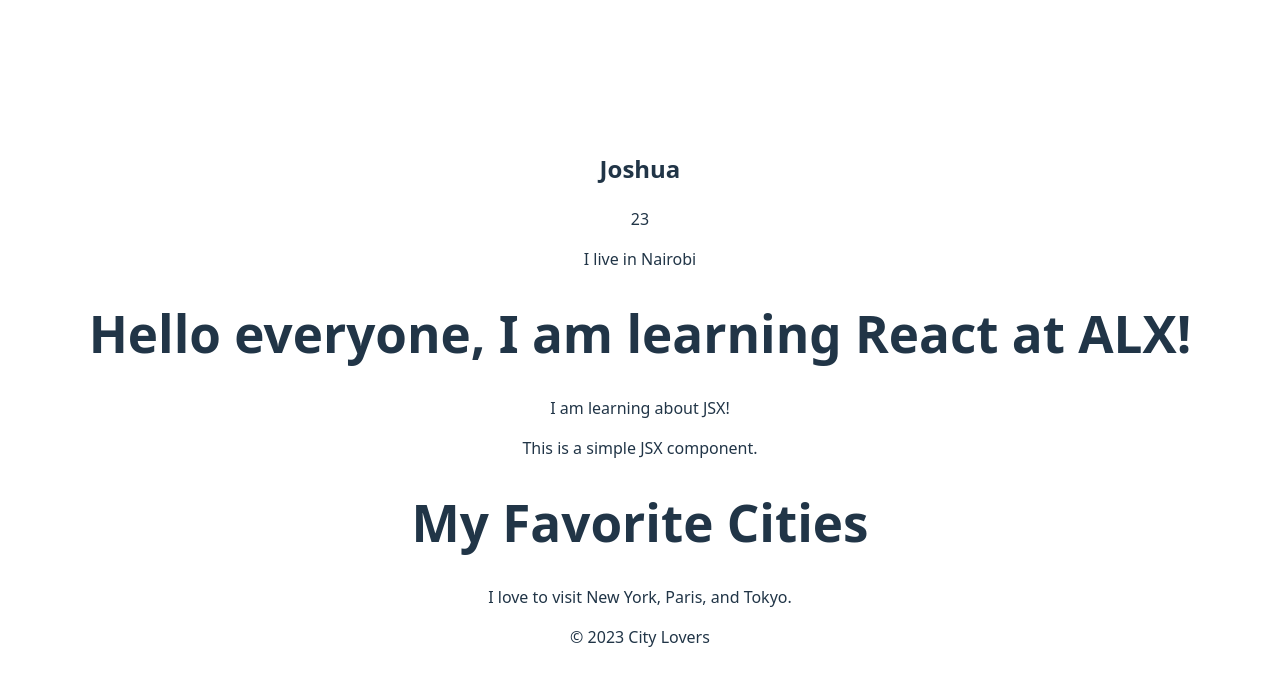
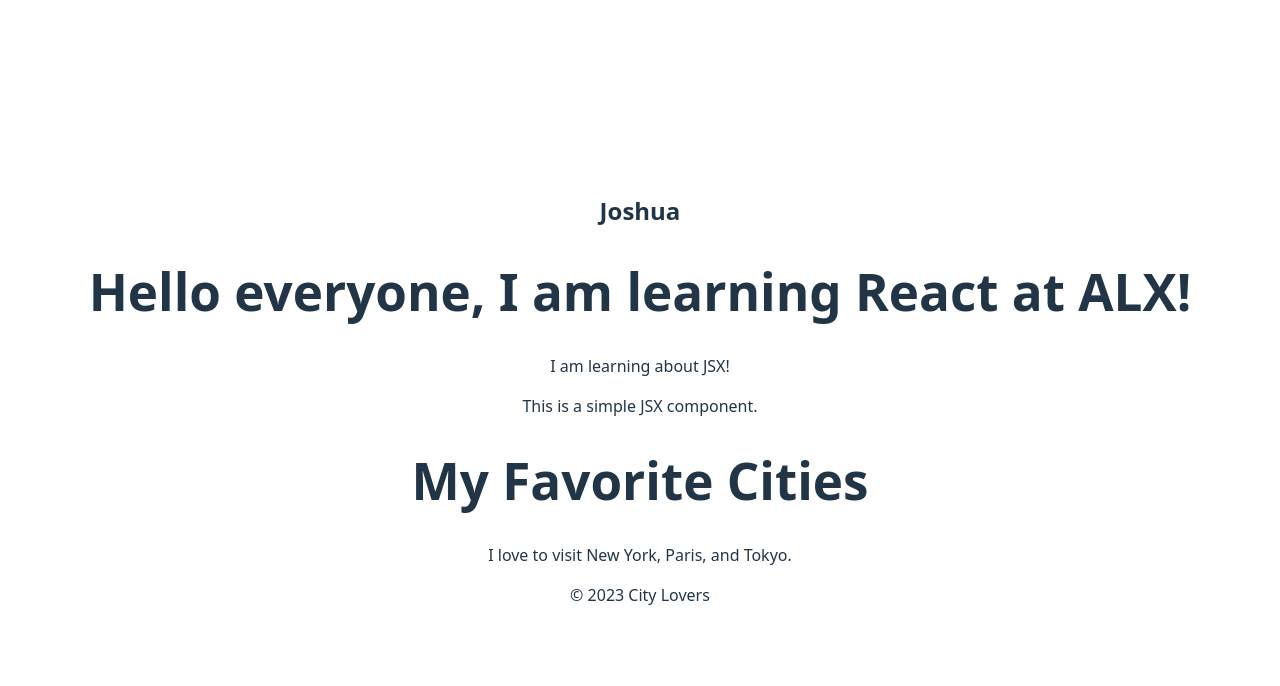
Before and after one commit to JoshuaMisati2002/alx-fe-reactjs, a React (Vite) app in the folder alx-react-app/: page / in a window 1280 px wide. Shown: the top 686 px of the page. Built offline with nearby package versions, Linux system fonts and the light colour scheme.

Commit message:
minor changes

```diff
--- a/alx-react-app/src/components/UserProfile.jsx
+++ b/alx-react-app/src/components/UserProfile.jsx
@@ -3,8 +3,8 @@ function UserProfile (props){
     return(
         <>
         <h2>{props.name}</h2>
-        <p> {props.Age}</p>
-        <p> {props.Bio}</p>
+        <p>{props.age}</p>
+        <p>{props.bio}</p>
         </>
     )
 }
```
